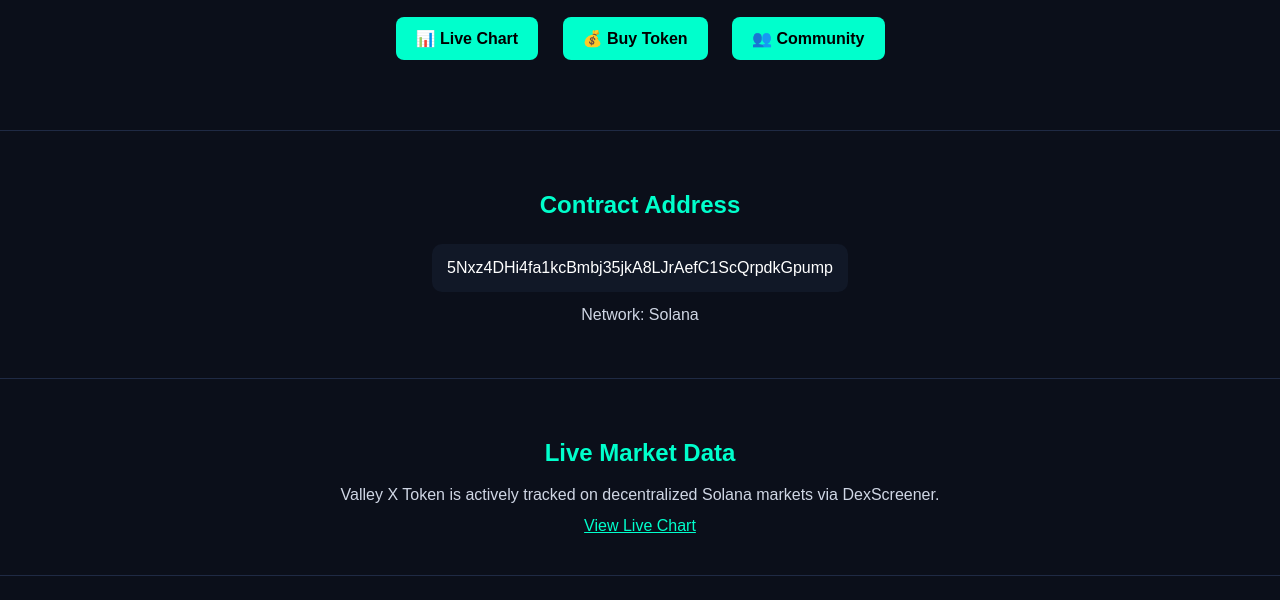
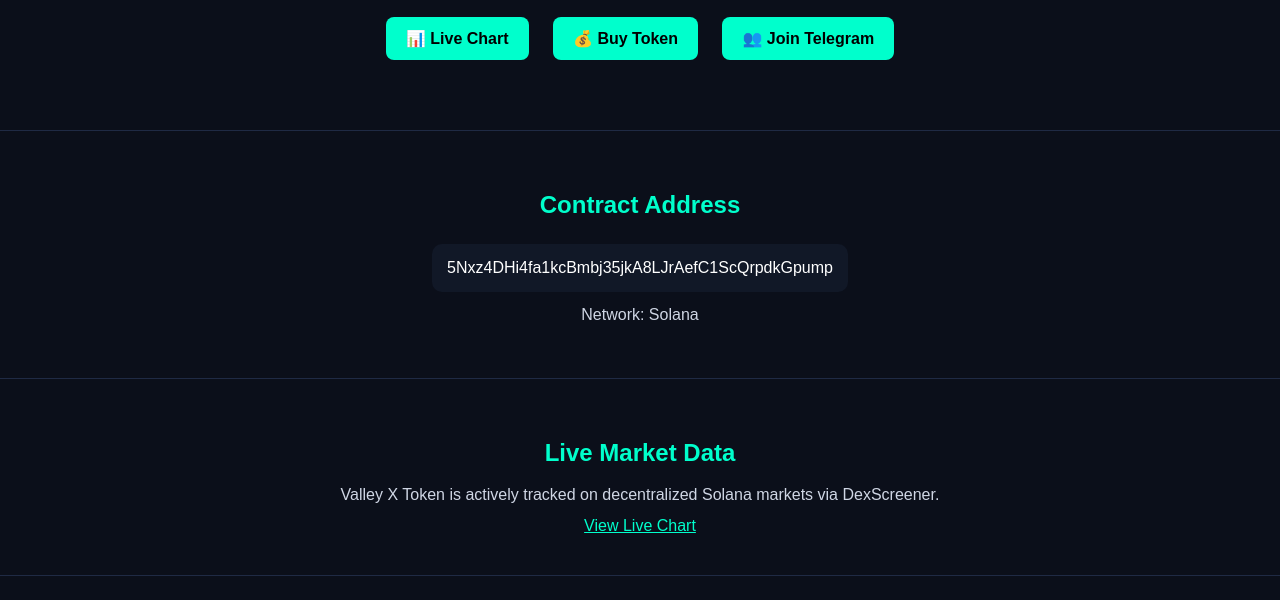
Before and after one commit to stackfiendllc-debug/Valley-X-Token, a plain HTML site: page index.html in a window 1280 px wide. Shown: the part 200-800 px from the top of the page. Drawn offline with Linux system fonts and the light colour scheme.

Commit message:
Update index.html

```diff
--- a/index.html
+++ b/index.html
@@ -102,8 +102,8 @@
         💰 Buy Token
       </a>
 
-      <a href="https://t.me/" target="_blank">
-        👥 Community
+      <a href="https://t.me/+g6pkl9dx06o3YzYx" target="_blank">
+        👥 Join Telegram
       </a>
     </div>
   </header>
@@ -116,9 +116,7 @@
       5Nxz4DHi4fa1kcBmbj35jkA8LJrAefC1ScQrpdkGpump
     </div>
 
-    <p>
-      Network: Solana
-    </p>
+    <p>Network: Solana</p>
   </section>
 
   <!-- MARKET -->
@@ -163,12 +161,11 @@
     <p>Be part of the early Valley X movement.</p>
 
     <p>
-      <a href="https://t.me/" target="_blank">Telegram</a> |
+      <a href="https://t.me/+g6pkl9dx06o3YzYx" target="_blank">Telegram Group</a> |
       <a href="https://twitter.com/" target="_blank">X (Twitter)</a>
     </p>
   </section>
 
-  <!-- FOOTER -->
   <footer>
     © 2026 Valley X Token. All rights reserved.
   </footer>
```
